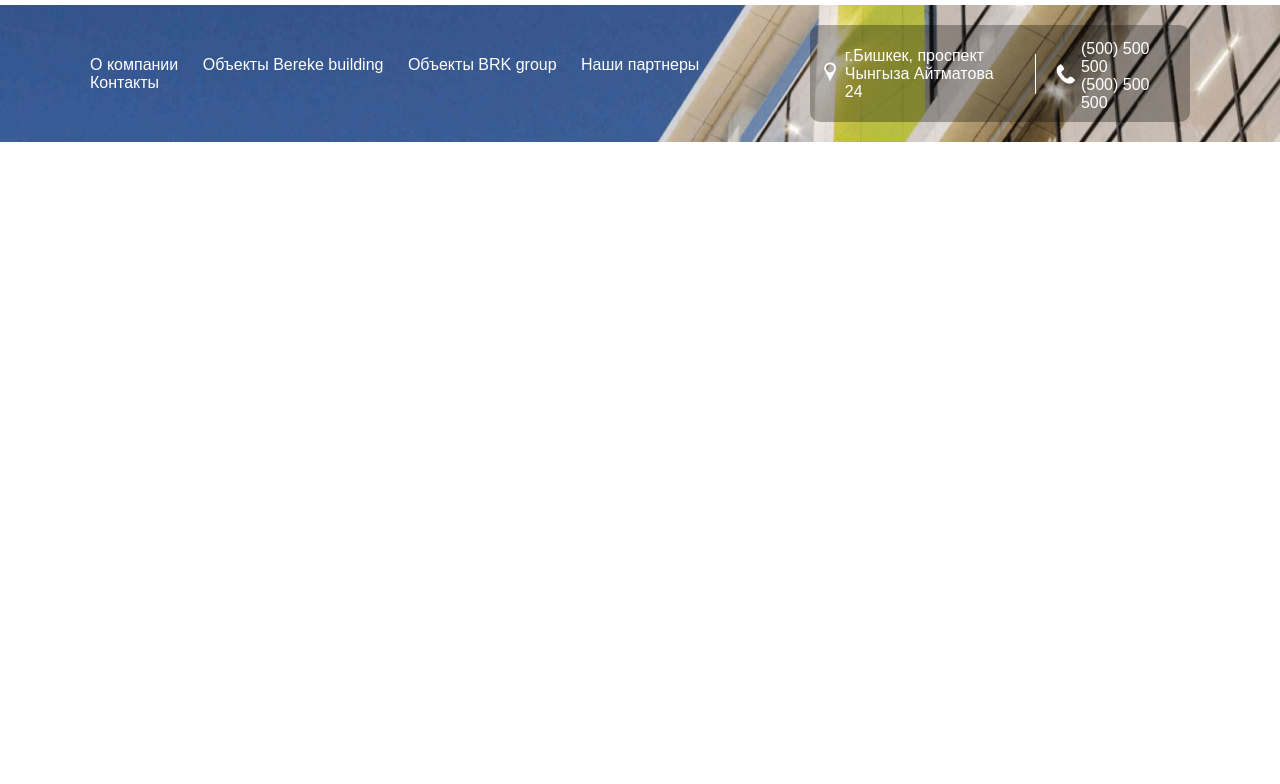
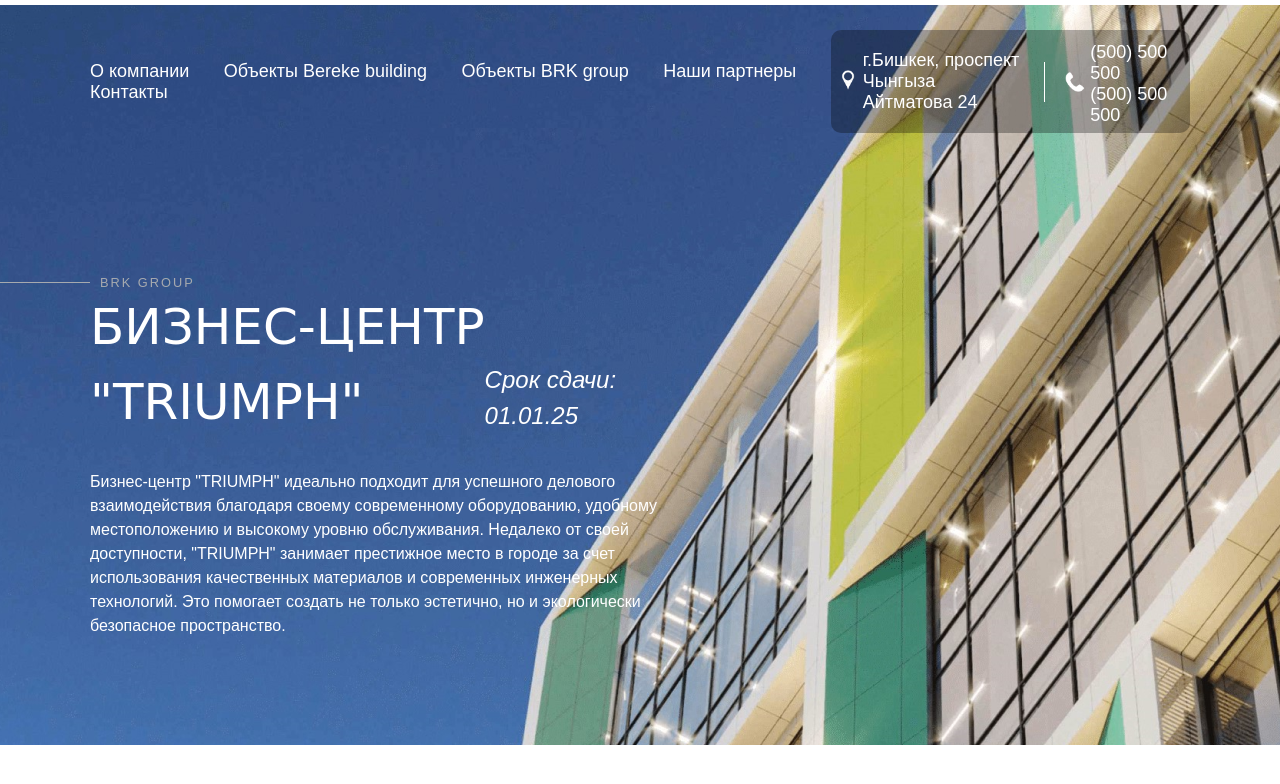
Before and after one commit to uzenbaeva/Front_test, a plain HTML site: page index.html in a window 1280 px wide. Drawn offline with Linux system fonts and the light colour scheme.

Commit message:
first section

```diff
--- a/index.html
+++ b/index.html
@@ -25,7 +25,12 @@
                                     <span class="icon">
                                         <img src="./images/klipartz.com (1).png" alt="">
                                     </span>
-                                <span>г.Бишкек, проспект <br> Чынгыза Айтматова 24</span>
+                                    <a href="https://www.google.com/maps/place/24+%D0%A7.+%D0%90%D0%B9%D1%82%D0%BC%D0%B0%D1%82%D0%BE%D0%B2+%D0%BA%D3%A9%D1%87%D3%A9%D1%81%D2%AF,+%D0%9A%D1%8B%D0%B7%D1%8B%D0%BB-%D0%90%D0%B4%D1%8B%D1%80/@42.6125294,71.5824715,817m/data=!3m2!1e3!4b1!4m5!3m4!1s0x38a6c03cddf593df:0xa80e5548a01bcb4b!8m2!3d42.6125294!4d71.5850518?entry=ttu">
+                                        <span>
+                                            г.Бишкек, проспект <br>
+                                            Чынгыза Айтматова 24
+                                        </span>
+                                    </a>
                                 </div>
 
                                 <div class="divider"></div>
@@ -33,10 +38,25 @@
                                     <span class="icon">
                                         <img src="./images/pngegg.png" alt="">
                                     </span>
+                                    <a href="tel:500500500">
                                         <span>(500) 500 500 <br> (500) 500 500</span>
+                                    </a>
                                 </div>
                             </div>
                         </header>
+
+                        <div class="brkGroup">
+                            <div class="line"></div>
+                            <div class="text">BRK GROUP</div>
+                        </div>
+
+                        <div class="business-center">
+                           <div class="business-title">
+                                <h1 >БИЗНЕС-ЦЕНТР <br> "TRIUMPH"</h1>
+                                <p class="deadline">Срок сдачи: <br> 01.01.25</p>
+                           </div>
+                            <p class="business-text">Бизнес-центр "TRIUMPH" идеально подходит для успешного делового взаимодействия благодаря своему современному оборудованию, удобному местоположению и высокому уровню обслуживания. Недалеко от своей доступности, "TRIUMPH" занимает престижное место в городе за счет использования качественных материалов и современных инженерных технологий. Это помогает создать не только эстетично, но и экологически безопасное пространство.</p>
+                        </div>
                 </div>
             </div>
         </div>
--- a/style.css
+++ b/style.css
@@ -5,81 +5,115 @@ body {
     height: 100%;
     font-family: Arial, Helvetica, sans-serif;
 }
-
 *{
     box-sizing: border-box;
 }
-
 .header__content{
     background-size: cover;
     color: white;
     display: flex;
     justify-content: center;
-    height: 100vh;
 }
-
-.header__image{
-    background: url('./images/image\ 59.png') no-repeat center center;
-    padding: 20px 90px  ;
-}
-
 .container {
     width: 100%;
     max-width: 1440px;
-    margin-top: 5px;
 }
-
-
-.header {
+.header__image{
+    background: url('./images/image\ 59.png') no-repeat center center;
+    height: 750px;
+}
+header {
     display: flex;
     justify-content: space-between;
     align-items: center;
-    /* padding: 10px 20px; */
+    padding: 30px 90px;
 }
-
 .navbar a {
     color: white;
+    font-size: large;
     text-decoration: none;
-    margin-right: 20px;
+    margin-right: 30px;
 }
-
 .navbar a.highlight {
     background-color: #FFD700;
     padding: 5px 10px;
     border-radius: 5px;
     color: black;
 }
-
 .contact-info {
     background: rgba(0, 0, 0, 0.3);
     display: flex;
     align-items: center;
-    padding: 10px;
+    padding: 7px;
     border-radius: 10px;
 }
-
-
+.location, .phone {
+    display: flex;
+    align-items: center;
+}
+.icon {
+    margin-right: 5px;
+}
 .contact-info img{
     width: 20px;
 }
 
-.location, .phone {
-    display: flex;
-    align-items: center;
+.contact-info a, .divider a{
+    color: white;
+    font-size: large;
+    text-decoration: none;
 }
-
-.icon {
-    margin-right: 5px;
-}
-
 .divider {
     width: 1px;
     height: 40px;
     background-color: white;
     margin: 0 20px;
 }
-
 .phone span {
     display: block;
     margin-top: 5px;
 }
+.brkGroup {
+    display: flex;
+    align-items: center;
+    color: #A6A9AE;
+    margin-top: 7pc;
+}
+
+.line {
+    width: 90px;
+    height: 1px;
+    background-color: #A6A9AE;
+    margin-right: 10px;
+}
+
+.text {
+    font-size: 0.8em;
+    letter-spacing: 2px;
+    text-transform: uppercase;
+}
+.business-center {
+    padding: 0 90px;
+}
+.business-center h1 {
+    font-weight: 400;
+    font-size: 50px;
+    margin-bottom: 10px;
+    font-family: cursive;
+    margin: 0;
+}
+.deadline {
+    font-size: 24px;
+    font-style: italic;
+    margin-bottom: 20px;
+    margin-top: 4.5pc;
+}
+.business-center p {
+    line-height: 1.5;
+    width: 616px;
+}
+.business-title{
+    margin: 0;
+    line-height: 1.5;
+    display: flex;
+}
```
Lines whose indentation alone changed are shown as unchanged.
